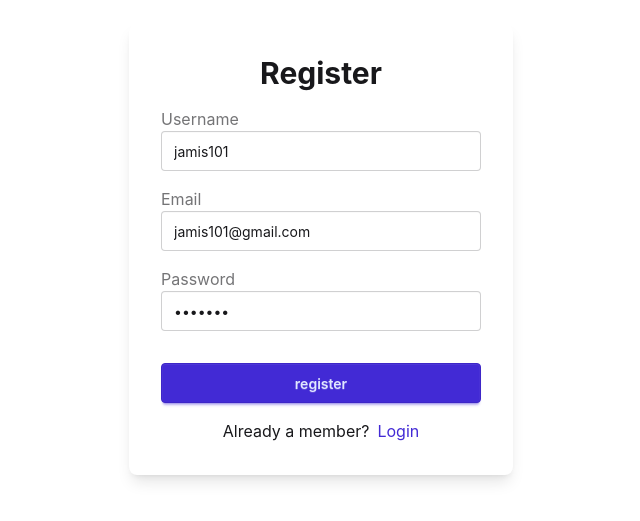
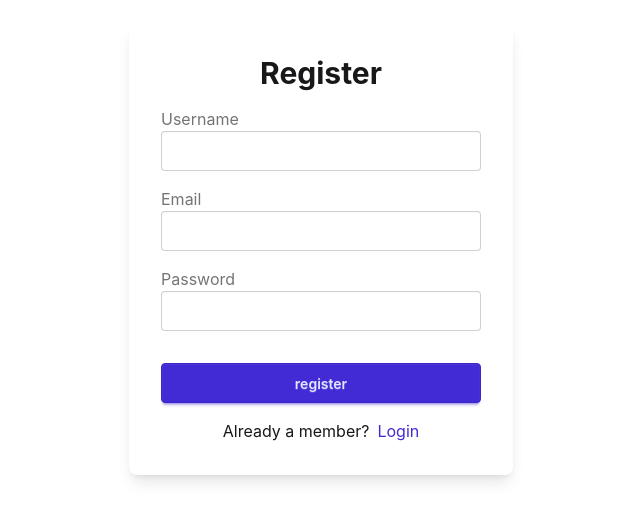
Before and after one commit to TarekAbdo223/COMFY-STORE, a React (Vite) app: page /register in a window 1280 px wide. Shown: the part 151-672 px from the top of the page, without its empty margins (319-959 px from the left). Built offline with nearby package versions, Linux system fonts and the light colour scheme.

Commit message:
added the action in the login and import it in the app

```diff
--- a/src/App.jsx
+++ b/src/App.jsx
@@ -22,6 +22,7 @@ import { loader as productLoader } from "./pages/Products";
 
 //actions
 import { action as registerAction } from "../src/pages/Register";
+import { action as loginAction } from "../src/pages/Login";
 
 const router = createBrowserRouter([
   {
@@ -53,7 +54,12 @@ const router = createBrowserRouter([
       { path: "orders", element: <Orders /> },
     ],
   },
-  { path: "/login", element: <Login />, errorElement: <Error /> },
+  {
+    path: "/login",
+    element: <Login />,
+    errorElement: <Error />,
+    action: loginAction,
+  },
   {
     path: "/register",
     element: <Register />,
--- a/src/pages/Login.jsx
+++ b/src/pages/Login.jsx
@@ -1,5 +1,9 @@
 import { Form, Link } from "react-router-dom";
 import { FormInput, SubmitBtn } from "../components";
+
+export const action = async () => {
+  return null;
+};
 
 const Login = () => {
   return (
--- a/src/pages/Register.jsx
+++ b/src/pages/Register.jsx
@@ -29,24 +29,9 @@ const Register = () => {
         className="card w-96 p-8 bg-base-100 shadow-lg flex flex-col gap-y-4"
       >
         <h4 className="text-center text-3xl font-bold">Register</h4>
-        <FormInput
-          type="text"
-          label="username"
-          name="username"
-          defaultValue="jamis101"
-        />
-        <FormInput
-          type="email"
-          label="email"
-          name="email"
-          defaultValue="jamis101@gmail.com"
-        />
-        <FormInput
-          type="password"
-          label="password"
-          name="password"
-          defaultValue="secrete"
-        />
+        <FormInput type="text" label="username" name="username" />
+        <FormInput type="email" label="email" name="email" />
+        <FormInput type="password" label="password" name="password" />
         <div className="mt-4">
           <SubmitBtn text="register" />
         </div>
```
